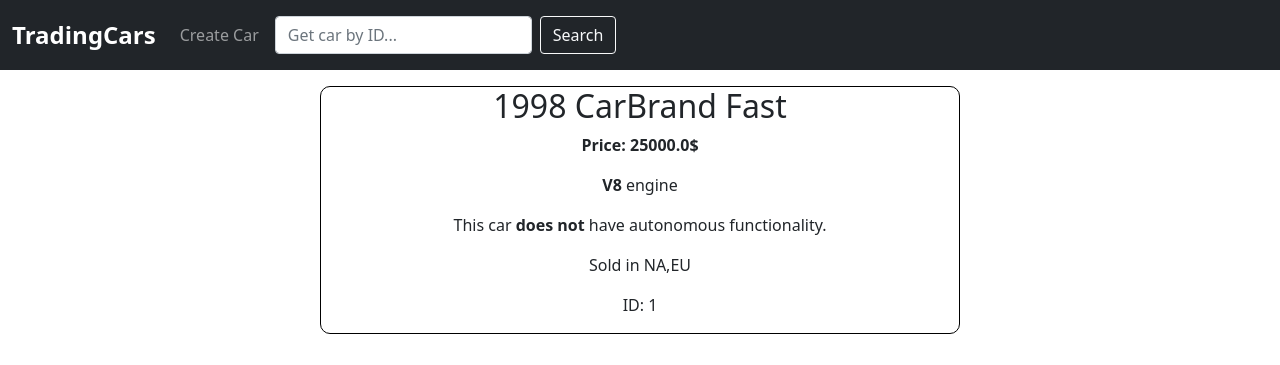
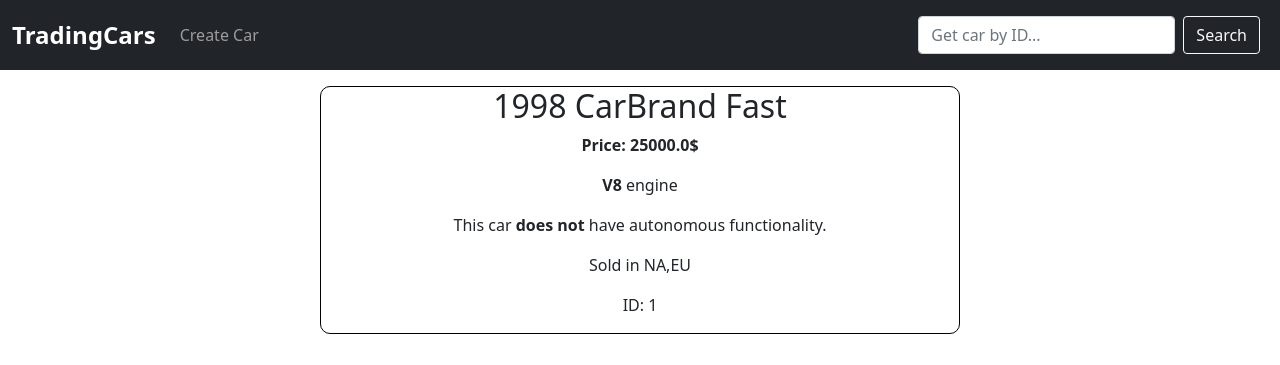
Before and after one commit to rcmadden/courses, a FastAPI app: page /cars in a window 1280 px wide. Shown: the top 365 px of the page. Run offline with FastAPI, Linux system fonts and the light colour scheme.

Commit message:
fix 422 Unprocessable Entity error with missing form tag

```diff
--- a/FastAPI-SuperGuide/3_car_viewer_from_scratch/templates/navbar.html
+++ b/FastAPI-SuperGuide/3_car_viewer_from_scratch/templates/navbar.html
@@ -9,10 +9,11 @@
         <button class="navbar-toggler" type="button" data-bs-toggle="collapse" data-bs-target="#navbarSupportedContent" aria-controls="navbarSupportedContent" aria-expanded="false" aria-label="Toggle navigation">
             <span class="navbar-toggler-icon"></span>
         </button>
-        <div class="collapse navbar-collapse justify-contennt-end" id="navbarSupportedContent">
+        <div class="collapse navbar-collapse justify-content-end" id="navbarSupportedContent">
             <form action="/search" method="POST" class="d-flex" style="margin: 0.5em;">
-                <input class="form-control me-2" type="search" placeholder="Get car by ID..." name="id" aria-label="searh">
+                <input class="form-control me-2" type="search" placeholder="Get car by ID..." name="id" aria-label="Search">
                 <button class="btn btn-outline-light" type="submit">Search</button>
+            </form>
         </div>
     </div>
 </nav>
```
